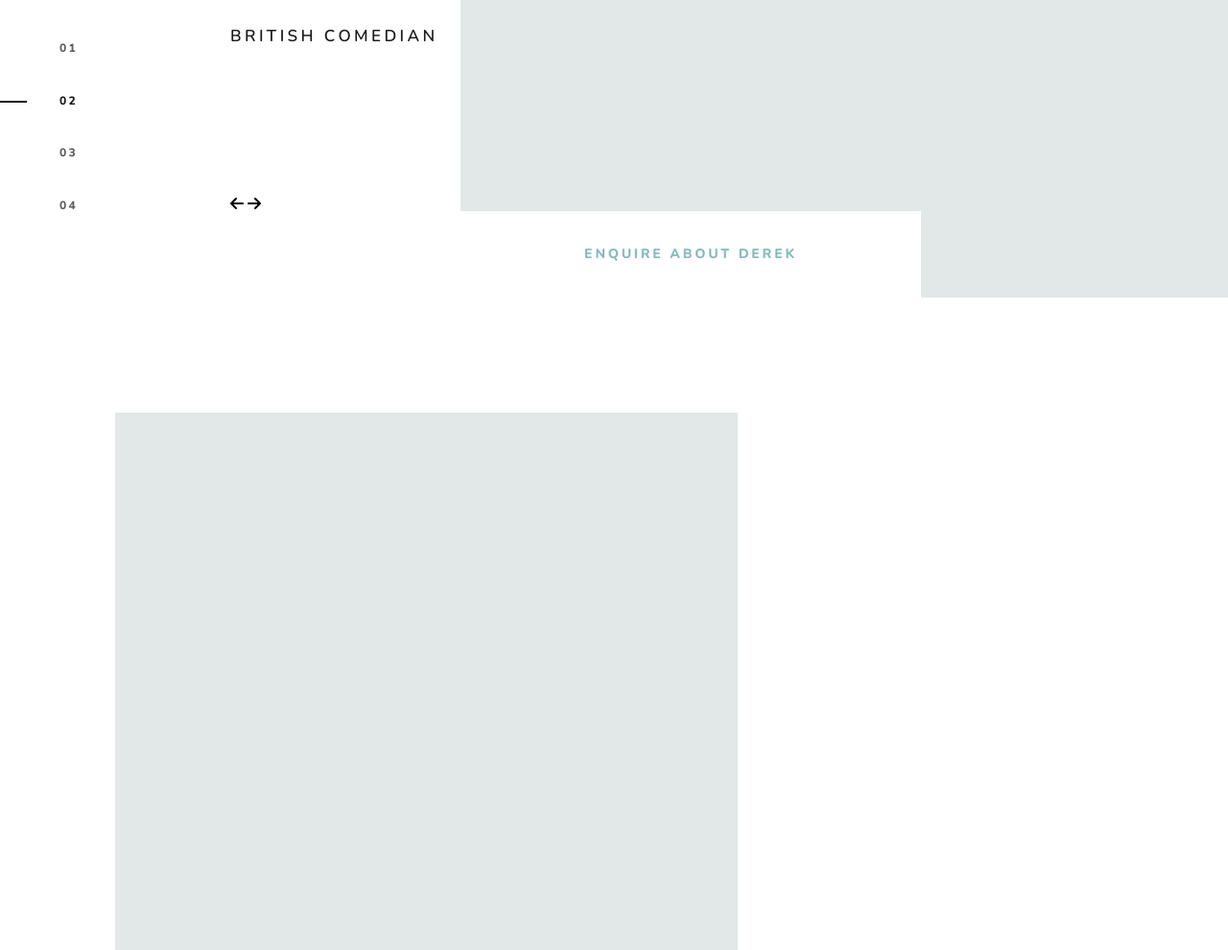
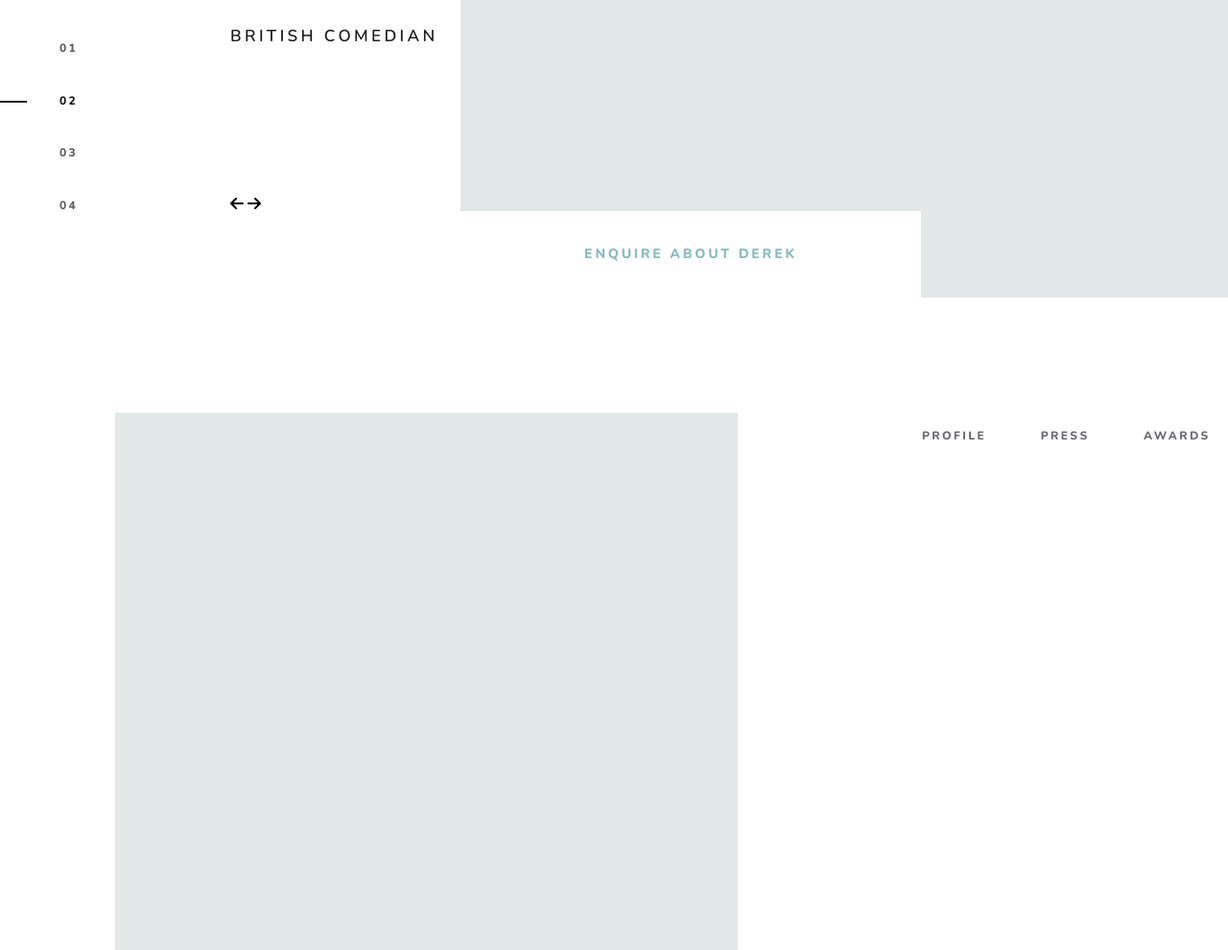
Before and after one commit to glazur/MI-Talent, a plain HTML site: page index.html in a window 1280 px wide. Shown: the part 770-1760 px from the top of the page at 96% size. After the commit the page ends 1080 px from the top, so only its background shows below. Drawn offline with nearby package versions, Linux system fonts and the light colour scheme.

Commit message:
letter-spacing was fixed

```diff
--- a/css/_base.scss
+++ b/css/_base.scss
@@ -8,6 +8,7 @@
     font-size: 14px;
     color: $primary-color;
     text-decoration: unset;
+    letter-spacing: 2.8px;
 
     &:hover {
         color: rgba(26, 26, 29, 0.5);
--- a/css/_profile.scss
+++ b/css/_profile.scss
@@ -141,7 +141,8 @@
 }
 
 .second-screen {
-    position: relative;
+    position: absolute;
+    display: flex;
     height: 1068;
     padding: 120px;
 
@@ -155,6 +156,8 @@
     }
 
     .more {
+        display: flex;
+        flex-direction: row;
         width: 1030px;
     }
 }
@@ -185,3 +188,23 @@
         bottom: 3px;
     }
 }
+
+.info-tasks {
+    display: flex;
+    margin-left: 192px;
+    width: 437px;
+    justify-content: space-between;
+}
+
+.link-info {
+    @extend .nunito-extrabold;
+    font-size: 12px;
+    letter-spacing: 2.4px;
+    color: #696970;
+    line-height: 48px;
+    text-decoration: unset;
+
+    &:hover {
+        color: $primary-color;
+    }
+}
--- a/index.html
+++ b/index.html
@@ -67,12 +67,13 @@
       </div>
       <div class="more">
         <div class="info-tasks">
-          <a href="#" class="link-font clients-link">PROFILE</a>
-          <a href="#" class="link-font">PRESS</a>
-          <a href="#" class="link-font clients-link">AWARDS</a>
-          <a href="#" class="link-font">CREADITS</a>
+          <a href="#" class="link-info">PROFILE</a>
+          <a href="#" class="link-info">PRESS</a>
+          <a href="#" class="link-info">AWARDS</a>
+          <a href="#" class="link-info">CREADITS</a>
         </div>
-        <div class="profile-info"></div>
+        <div class="profile-info">
+        </div>
       </div>
     </section>
   </body>
```
Also changed, not shown: css/site.css, 1 other file.
